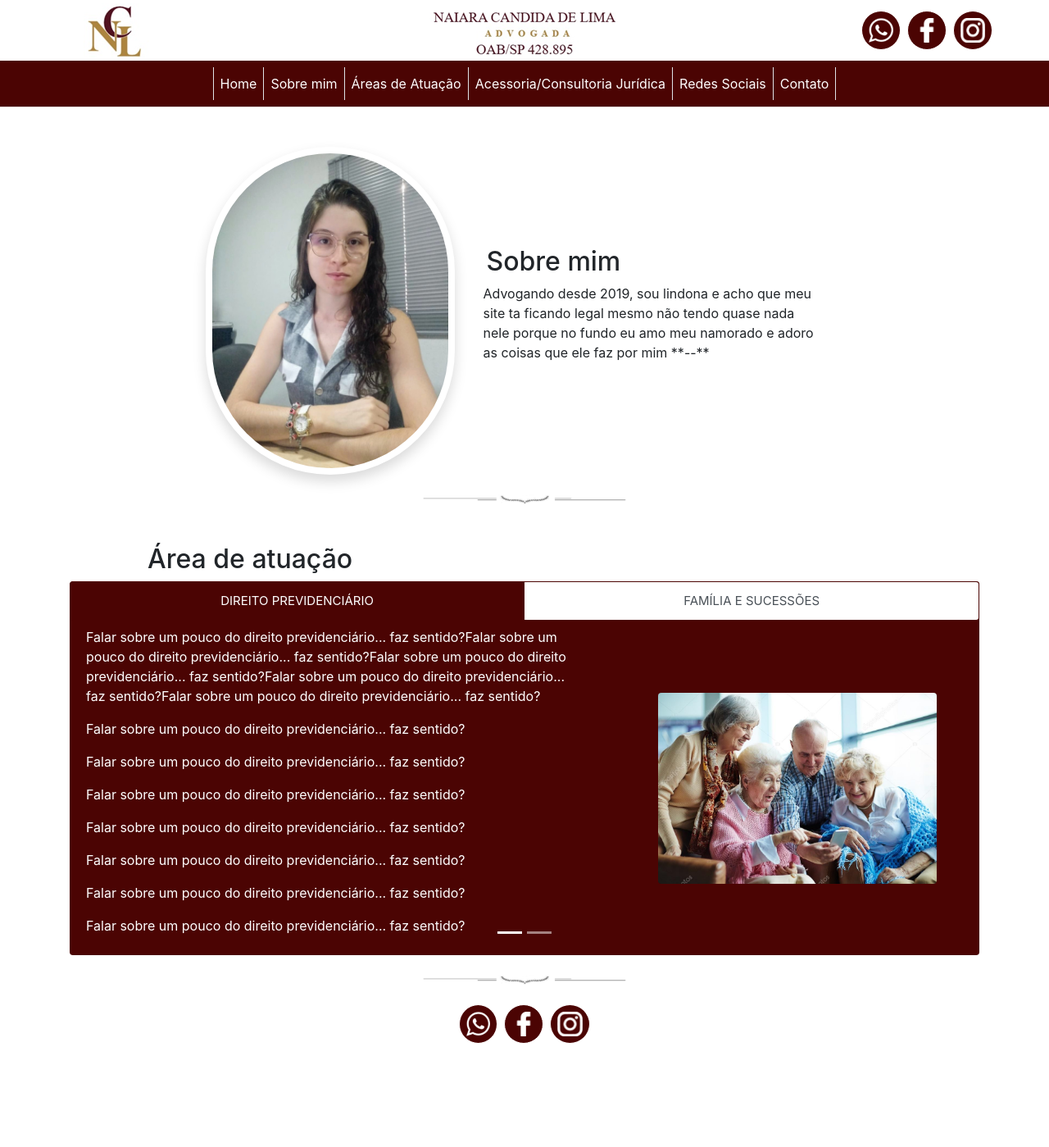
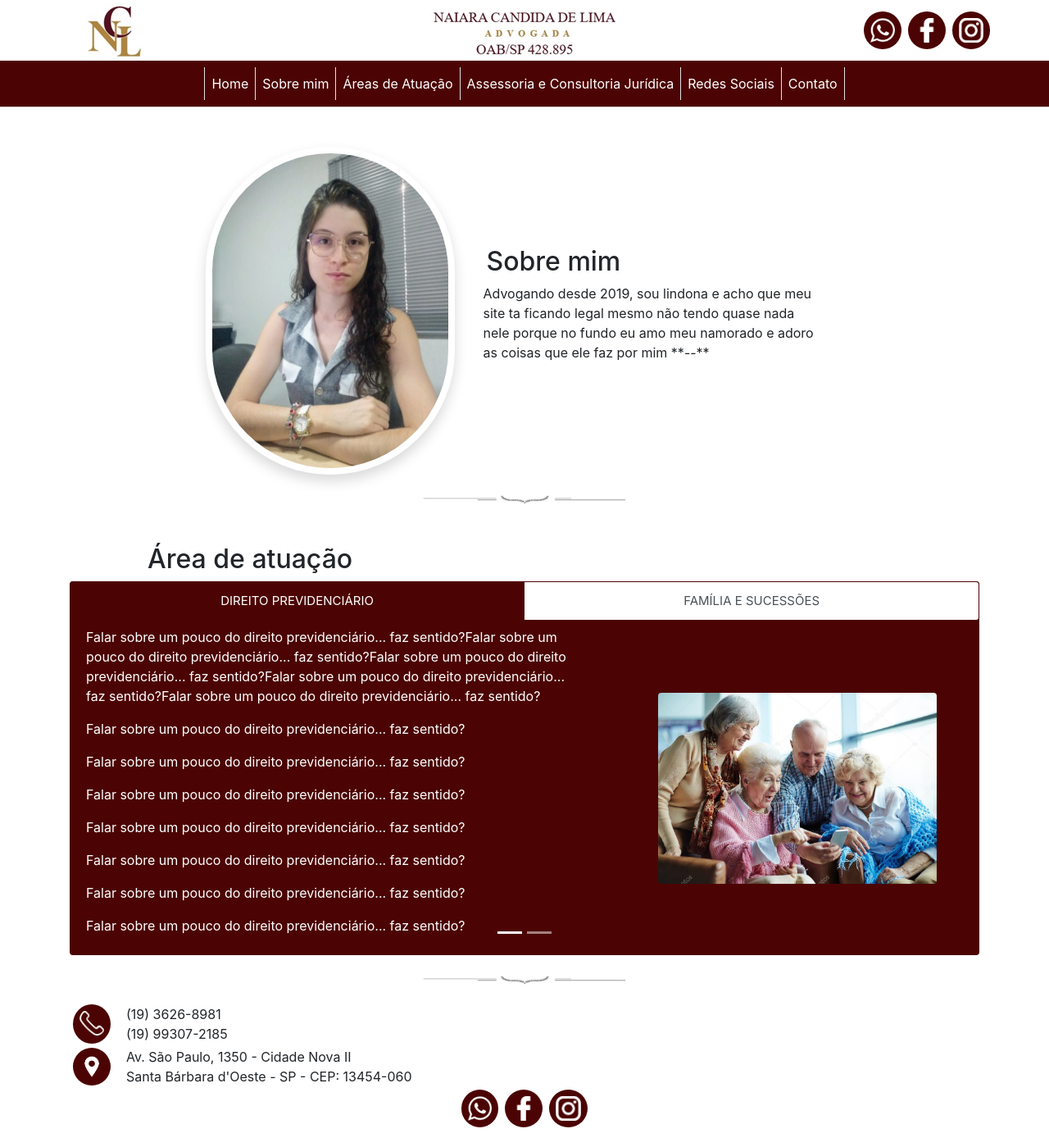
Before and after one commit to guilhermesobu/candidaadv.com.br, a PHP site: page / in a window 1280 px wide. Shown: the whole page at 82% size. Before the commit the page ends 1273 px from the top, so only its background shows below. Run offline with PHP 8.4, Linux system fonts and the light colour scheme.

Commit message:
Adicionado outros favicons, adicionado novos items de localização e contato

```diff
--- a/index.php
+++ b/index.php
@@ -7,6 +7,8 @@
       require 'src/default/aboutme.php';
       require 'src/default/occupationArea.php';
 
+      require 'src/default/contact.php';
+
       require 'src/default/socialMedia.php';
 
    ?>
--- /dev/null
+++ b/src/default/contact.php
@@ -0,0 +1,23 @@
+<div class="container">
+
+    <div class="row">
+        <div class="col-fill p-2 bg-wine rounded-circle mx-1">
+            <img style="height: 30px;" src="/src/img/icons/icone-phone.png">
+        </div>
+        <div class="col">
+            <p class="m-0 p-0">(19) 3626-8981</p>
+            <p class="m-0 p-0">(19) 99307-2185</p>
+        </div>
+    </div>
+
+    <div class="row py-1 d-flex align-items-center">
+        <div class="col-fill p-2 bg-wine rounded-circle mx-1">
+            <img class="rounded-circle" style="height: 30px;" src="/src/img/icons/icone-localization.png">
+        </div>
+        <div class="col">
+            <p class="m-0 p-0">Av. São Paulo, 1350 - Cidade Nova II</p>
+            <p class="m-0 p-0">Santa Bárbara d'Oeste - SP - CEP: 13454-060</p>
+        </div>
+    </div>
+
+</div>
--- a/src/default/socialMedia.php
+++ b/src/default/socialMedia.php
@@ -1,16 +1,16 @@
 <div class="container-fluid">
     <div class="row justify-content-center">
-        <div class="col-fill p-2 bg-wine border border-white rounded-circle mx-1">
+        <div class="col-fill p-2 bg-wine rounded-circle mx-1">
             <a href="https://api.whatsapp.com/send?phone=5519993072185">
                 <img class="" style="height: 30px;" src="/src/img/icons/icone-whatsapp.png">
             </a>
         </div>
-        <div class="col-fill p-2 bg-wine border border-white rounded-circle mx-1">
+        <div class="col-fill p-2 bg-wine rounded-circle mx-1">
             <a href="https://www.facebook.com/Naiara-Candida-de-Lima-Advogada-103343708123291">
                 <img class="" style="height: 30px;" src="/src/img/icons/icone-facebook.png">
             </a>
         </div>
-        <div class="col-fill p-2 bg-wine border border-white rounded-circle mx-1">
+        <div class="col-fill p-2 bg-wine rounded-circle mx-1">
             <a href="https://www.instagram.com/adv.naiaracandidadelima/">
                 <img class="" style="height: 30px;" src="/src/img/icons/icone-instagram.png">
             </a>
--- a/src/default/topPage.php
+++ b/src/default/topPage.php
@@ -4,7 +4,7 @@
 <head>
     <meta charset="UTF-8">
     <meta name="viewport" content="width=device-width, initial-scale=1, shrink-to-fit=no">
-    <link rel="shortcut icon" href="/favicon.ico" />
+    <link rel="shortcut icon" href="/favicon4.ico" />
     <link rel="stylesheet" href="/bootstrap/css/bootstrap.min.css" crossorigin="anonymous">
     <link rel="stylesheet" href="/scss/index.css">
 </head>
@@ -52,7 +52,7 @@
                     </a>
                 </li>
                 <li class="nav-item border-left">
-                    <a class="nav-link text-white" href="#accessory">Acessoria/Consultoria Jurídica
+                    <a class="nav-link text-white" href="#accessory">Assessoria e Consultoria Jurídica
                         <span class="sr-only"></span>
                     </a>
                 </li>
```
Also changed, not shown: favicon2.ico (added), favicon3.ico (added), favicon4.ico (added), src/img/icons/icone-localization.png (added), src/img/icons/icone-phone.png (added).
